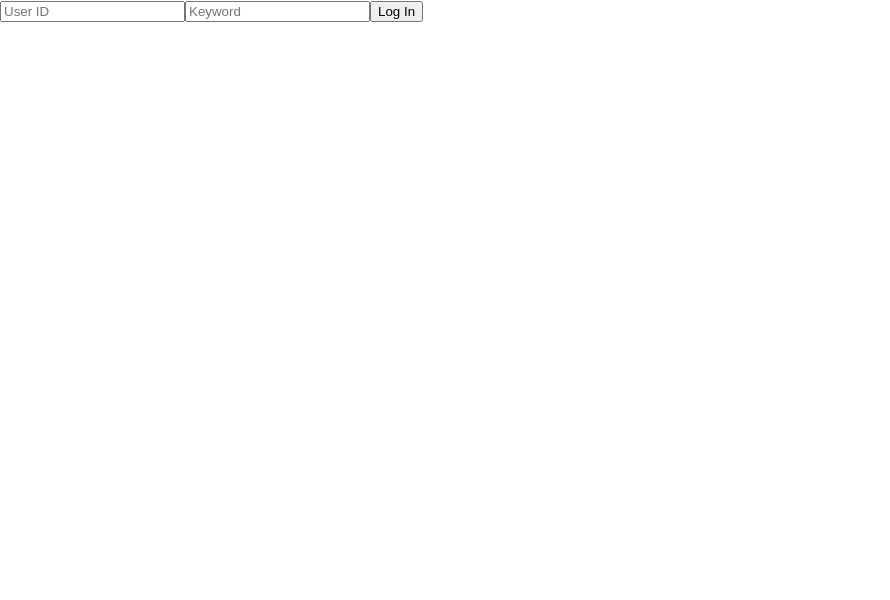
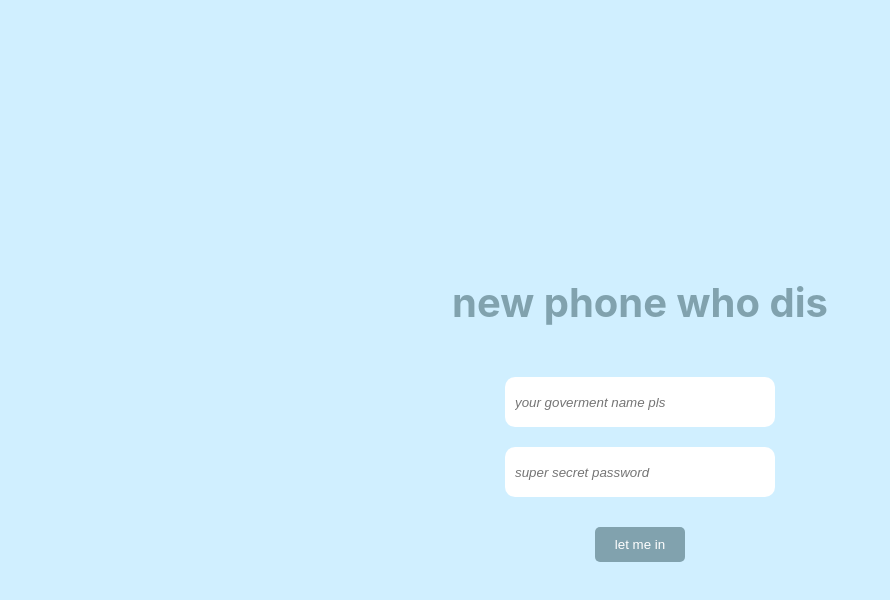
Before and after one commit to ashshah1/evergreen, a React (Create React App) app in the folder client/: page / in a window 1280 px wide. Shown: the top 600 px of the page, without its empty margins (0-890 px from the left). Built offline with nearby package versions, Linux system fonts and the light colour scheme.

Commit message:
update login page and make her cute

```diff
--- /dev/null
+++ b/client/src/Login.css
@@ -0,0 +1,42 @@
+.login-page {
+  background-color: #d0efff;
+  height: 100vh;
+  display: flex;
+  justify-content: center;
+  align-items: center;
+}
+
+.header-text {
+  font-size: 40px;
+  font-weight: bold;
+}
+
+.login-fields {
+  display: flex;
+  flex-direction: column;
+  align-items: center;
+  color: #81a2ae;
+}
+
+.input-field {
+  height: 30px;
+  width: 250px;
+  margin: 10px;
+  border-radius: 10px;
+  border: none;
+  padding: 10px;
+  font-style: italic;
+}
+
+.log-in-button {
+  margin-top: 20px;
+  background-color: #81a2ae;
+  border: none;
+  padding: 10px 20px;
+  border-radius: 5px;
+  color: white;
+}
+
+.log-in-button:hover {
+  transform: scale(1.1); /* Increases the size by 10% */
+}
--- a/client/src/Login.js
+++ b/client/src/Login.js
@@ -1,5 +1,6 @@
 import React, { useState } from 'react';
 import axios from 'axios';
+import './Login.css'
 
 const Login = () => {
     const [userId, setUserId] = useState('');
@@ -12,16 +13,22 @@ const Login = () => {
             localStorage.setItem('token', data.token);
             localStorage.setItem('userId', userId)
             alert('Logged in successfully!');
+
+            // Automatically refresh the page after successful login
+            window.location.reload();
         } catch (err) {
             alert('Login failed!');
         }
     };
 
     return (
-        <div>
-            <input placeholder="User ID" value={userId} onChange={(e) => setUserId(e.target.value)} />
-            <input placeholder="Keyword" value={keyword} onChange={(e) => setKeyword(e.target.value)} />
-            <button onClick={handleLogin}>Log In</button>
+        <div className='login-page'>
+            <div className="login-fields">
+                <p className="header-text">new phone who dis</p>
+                <div><input className="input-field" placeholder="your goverment name pls" value={userId} onChange={(e) => setUserId(e.target.value)} /></div>
+                <div ><input className="input-field" placeholder="super secret password" value={keyword} onChange={(e) => setKeyword(e.target.value)} /></div>
+                <button className="log-in-button" onClick={handleLogin}>let me in</button>
+            </div>
         </div>
     );
 };
```
